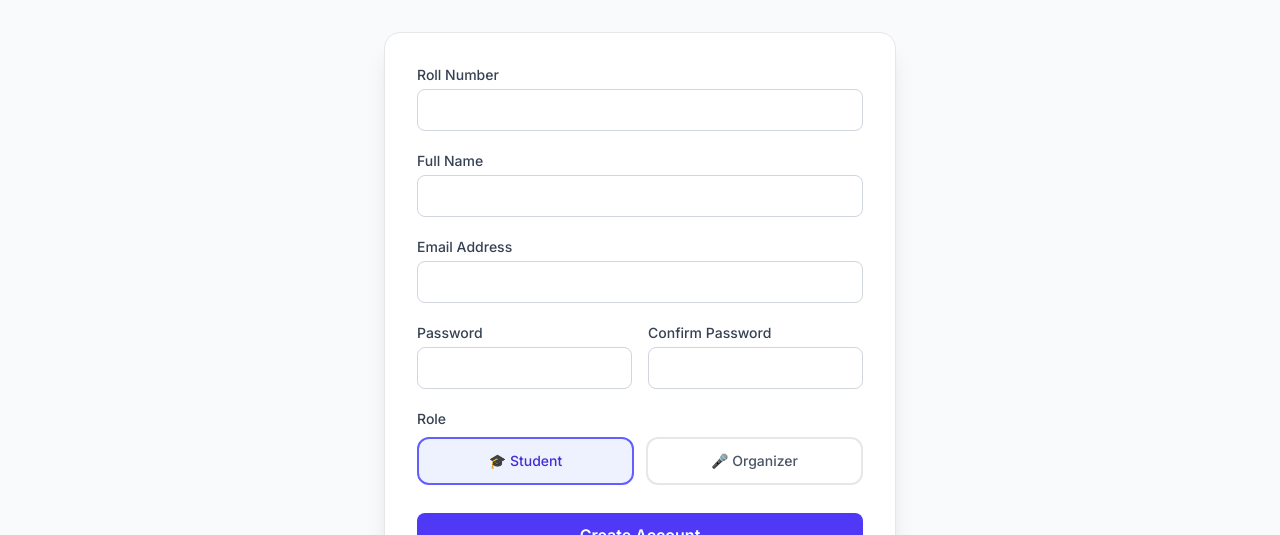
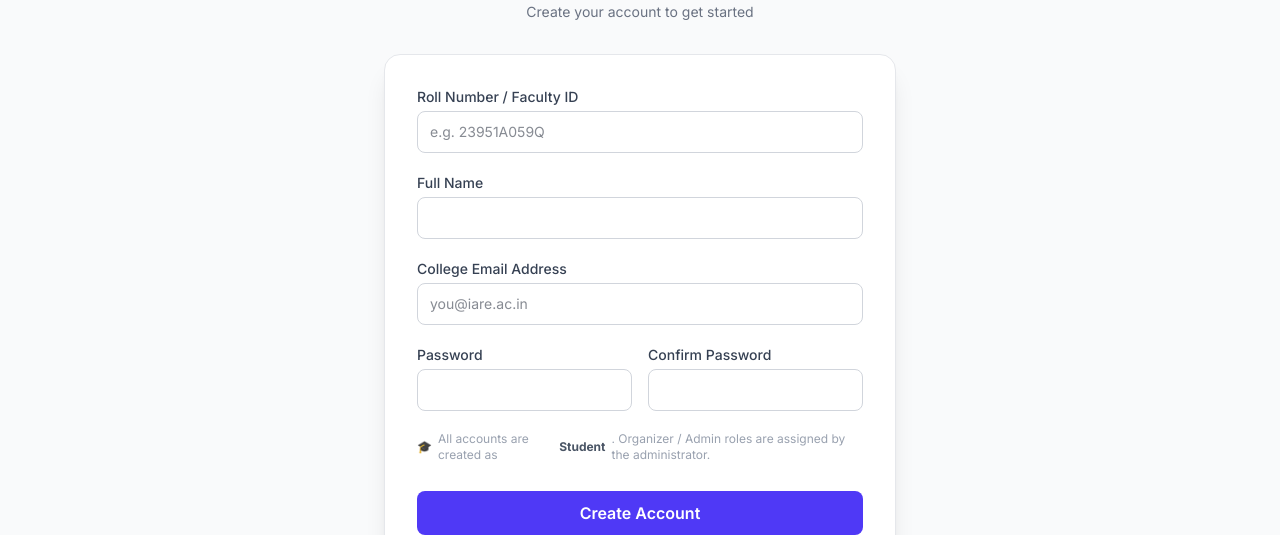
Before and after one commit to Thangeda-Shashider/Campus-Connect, a React (Vite) app in the folder client/: page /register in a window 1280 px wide. Shown: the part 181-716 px from the top of the page. Built offline with nearby package versions, Linux system fonts and the light colour scheme; no server answers.

Commit message:
feat(auth): remove role selector from register, default all accounts to student

```diff
--- a/client/src/pages/auth/Register.jsx
+++ b/client/src/pages/auth/Register.jsx
@@ -15,9 +15,6 @@ const schema = z
         email: z.string().email('Enter a valid email address'),
         password: z.string().min(6, 'Password must be at least 6 characters'),
         confirmPassword: z.string().min(1, 'Please confirm your password'),
-        role: z.enum(['student', 'organizer'], {
-            errorMap: () => ({ message: 'Please select a role' }),
-        }),
     })
     .refine((data) => data.password === data.confirmPassword, {
         message: 'Passwords do not match',
@@ -33,7 +30,7 @@ const Register = () => {
         register,
         handleSubmit,
         formState: { errors },
-    } = useForm({ resolver: zodResolver(schema), defaultValues: { role: 'student' } });
+    } = useForm({ resolver: zodResolver(schema) });
 
     const onSubmit = async (data) => {
         setIsLoading(true);
@@ -46,7 +43,7 @@ const Register = () => {
                 return;
             }
             toast.success('Account created! Welcome to CampusConnect 🎉');
-            navigate(user.role === 'organizer' ? '/organizer/manage' : '/dashboard');
+            navigate('/dashboard');
         } catch (err) {
             toast.error(err.message || 'Registration failed');
         } finally {
@@ -77,9 +74,9 @@ const Register = () => {
                         {/* Roll Number */}
                         <div>
                             <label className="block text-sm font-medium text-gray-700 dark:text-gray-300 mb-1">
-                                Roll Number
+                                Roll Number / Faculty ID
                             </label>
-                            <input {...register('rollNo')} className={inp(errors.rollNo)} autoComplete="off" />
+                            <input {...register('rollNo')} className={inp(errors.rollNo)} autoComplete="off" placeholder="e.g. 23951A059Q" />
                             {errors.rollNo && <p className="mt-1 text-xs text-red-500">{errors.rollNo.message}</p>}
                         </div>
 
@@ -95,9 +92,9 @@ const Register = () => {
                         {/* Email */}
                         <div>
                             <label className="block text-sm font-medium text-gray-700 dark:text-gray-300 mb-1">
-                                Email Address
+                                College Email Address
                             </label>
-                            <input type="email" {...register('email')} className={inp(errors.email)} autoComplete="email" />
+                            <input type="email" {...register('email')} className={inp(errors.email)} autoComplete="email" placeholder="you@iare.ac.in" />
                             {errors.email && <p className="mt-1 text-xs text-red-500">{errors.email.message}</p>}
                         </div>
 
@@ -131,26 +128,12 @@ const Register = () => {
                             </div>
                         </div>
 
-                        {/* Role */}
-                        <div>
-                            <label className="block text-sm font-medium text-gray-700 dark:text-gray-300 mb-2">
-                                Role
-                            </label>
-                            <div className="grid grid-cols-2 gap-3">
-                                {[
-                                    { value: 'student', label: '🎓 Student' },
-                                    { value: 'organizer', label: '🎤 Organizer' },
-                                ].map(({ value, label }) => (
-                                    <label key={value} className="cursor-pointer">
-                                        <input type="radio" value={value} {...register('role')} className="sr-only peer" />
-                                        <div className="border-2 rounded-xl px-4 py-3 text-center text-sm font-medium transition-all peer-checked:border-indigo-500 peer-checked:bg-indigo-50 peer-checked:text-indigo-700 dark:peer-checked:bg-indigo-900/30 dark:peer-checked:text-indigo-300 border-gray-200 dark:border-gray-700 text-gray-600 dark:text-gray-400 hover:border-gray-300 dark:hover:border-gray-600">
-                                            {label}
-                                        </div>
-                                    </label>
-                                ))}
-                            </div>
-                            {errors.role && <p className="mt-1 text-xs text-red-500">{errors.role.message}</p>}
-                        </div>
+                        {/* Role note */}
+                        <p className="text-xs text-gray-400 dark:text-gray-500 flex items-center gap-1.5">
+                            <span>🎓</span>
+                            All accounts are created as <strong className="text-gray-600 dark:text-gray-300">Student</strong>.
+                            Organizer / Admin roles are assigned by the administrator.
+                        </p>
 
                         {/* Submit */}
                         <button
@@ -161,7 +144,6 @@ const Register = () => {
                             {isLoading ? 'Creating account…' : 'Create Account'}
                         </button>
                     </form>
-
 
                     <p className="mt-6 text-center text-sm text-gray-500 dark:text-gray-400">
                         Already have an account?{' '}
```
